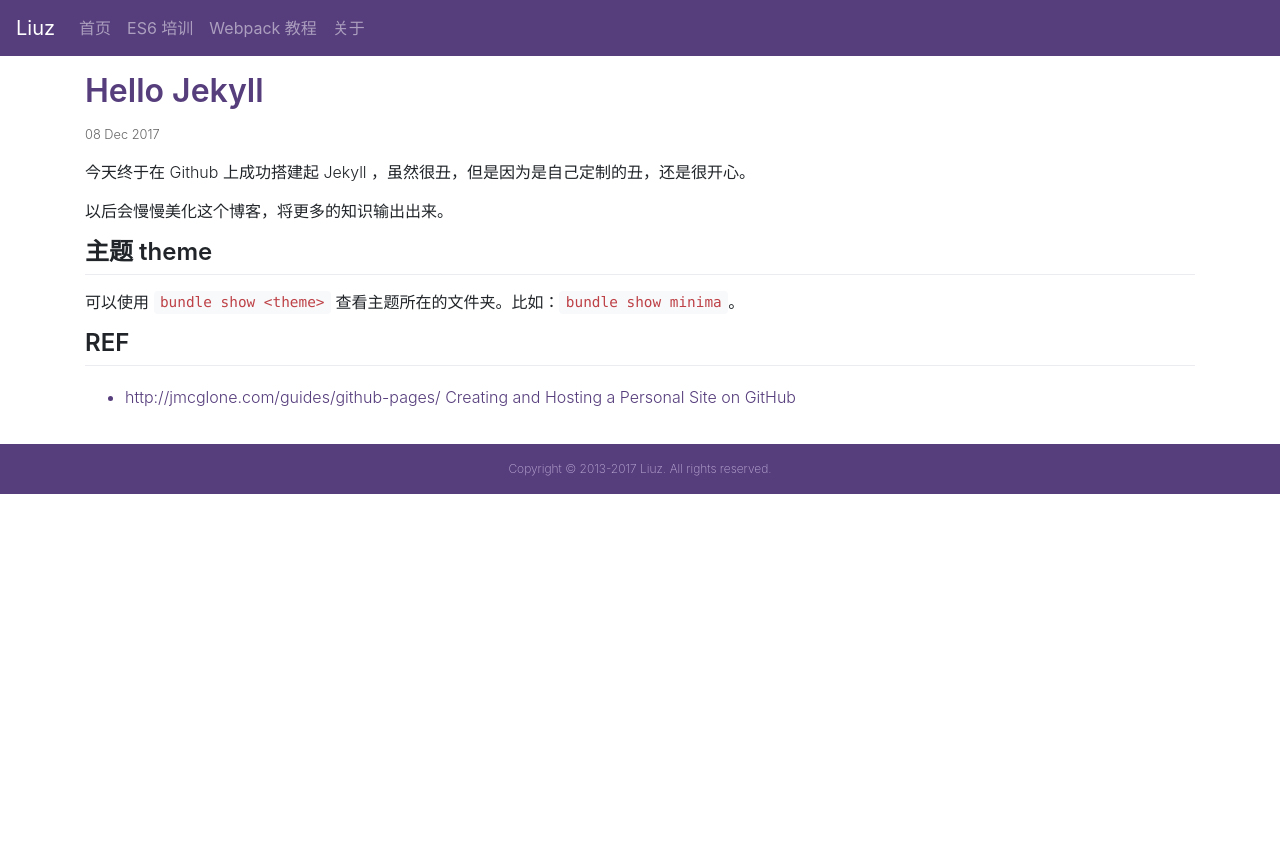
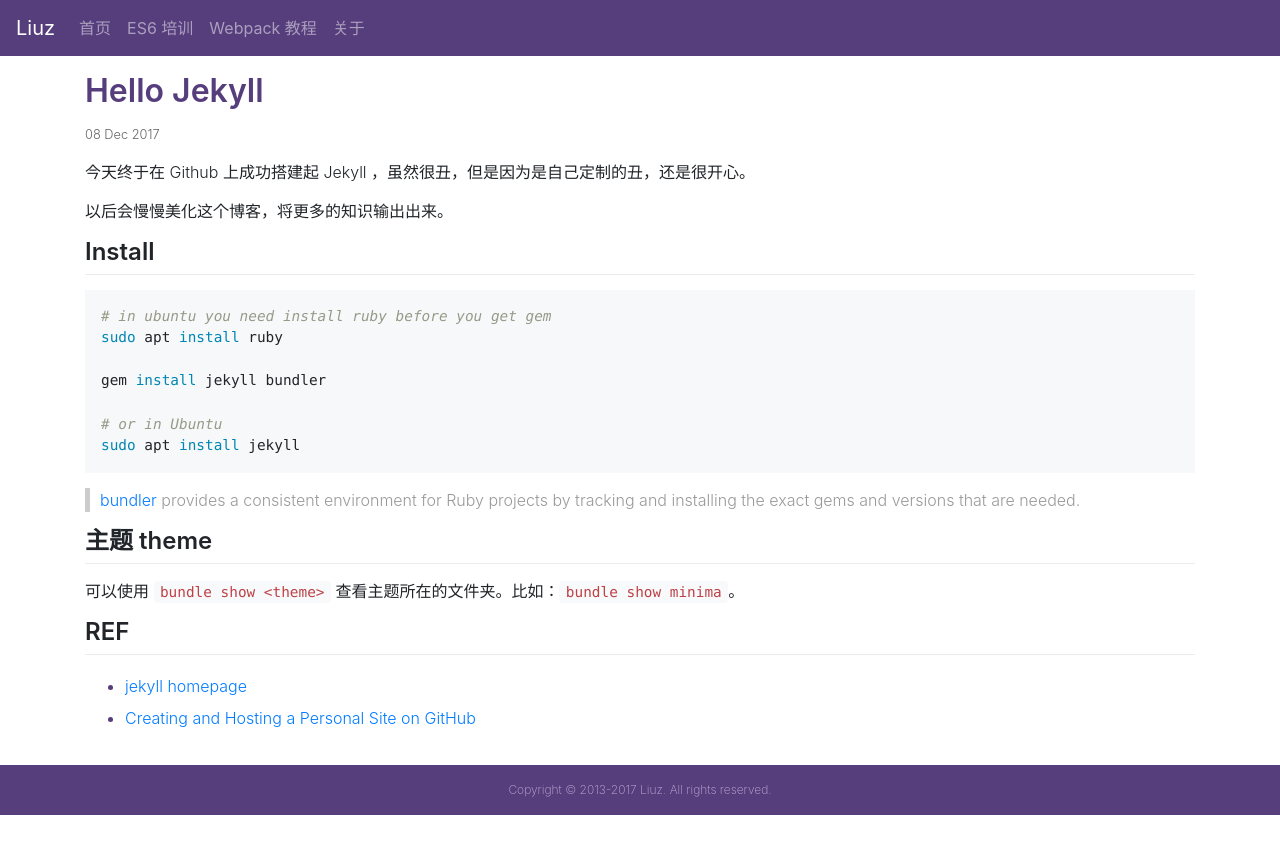
Before and after one commit to liuzhuan/liuzhuan.github.io, a Jekyll site: the page built from _posts/2017-12-08-hello-jekyll.md, in a window 1280 px wide. Shown: the top 854 px of the page. Built offline with Jekyll 4.4.1, drawn with Linux system fonts in a browser that asks for light colours; nearby versions of some CDN libraries.

Commit message:
updating jekyll content

````diff
--- a/Gemfile
+++ b/Gemfile
@@ -13,6 +13,9 @@ gem "jekyll", "~> 3.6.2"
 # This is the default theme for new Jekyll sites. You may change this to anything you like.
 gem "minima", "~> 2.0"
 
+# Ubuntu complains ffi-1.9.18 not found
+gem "ffi", "~> 1.9.18"
+
 # If you want to use GitHub Pages, remove the "gem "jekyll"" above and
 # uncomment the line below. To upgrade, run `bundle update github-pages`.
 # gem "github-pages", group: :jekyll_plugins
--- a/_posts/2017-12-08-hello-jekyll.md
+++ b/_posts/2017-12-08-hello-jekyll.md
@@ -8,12 +8,30 @@ date: 2017-12-08
 
 以后会慢慢美化这个博客，将更多的知识输出出来。
 
+## Install
+
+```sh
+# in ubuntu you need install ruby before you get gem
+sudo apt install ruby
+
+gem install jekyll bundler
+
+# or in Ubuntu
+sudo apt install jekyll
+```
+
+> [bundler][bundler] provides a consistent environment for Ruby projects by tracking and installing the exact gems and versions that are needed.
+
 ## 主题 theme
 
 可以使用 `bundle show <theme>` 查看主题所在的文件夹。比如：`bundle show minima`。
 
 ## REF
 
-- http://jmcglone.com/guides/github-pages/ Creating and Hosting a Personal Site on GitHub
+- [jekyll homepage][jekyll]
+- [Creating and Hosting a Personal Site on GitHub][guides]
 
+[jekyll]: https://jekyllrb.com/
 [jekyll-theme]: https://jekyllrb.com/docs/themes/
+[bundler]: http://bundler.io/
+[guides]: http://jmcglone.com/guides/github-pages/
````
Also changed, not shown: Gemfile.lock.
